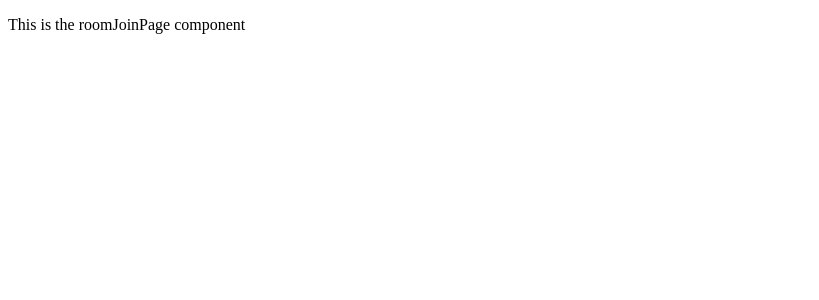
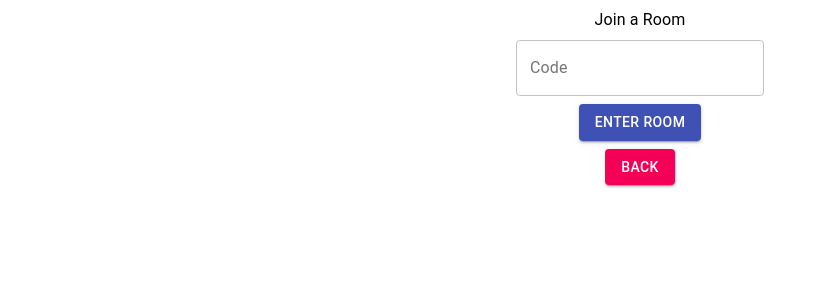
Before and after one commit to lhernandez5/MusicRoom, a React app in the folder music_room/frontend/: page /join in a window 1280 px wide. Shown: the top 300 px of the page, without its empty margins (0-819 px from the left). Built offline with nearby package versions, Linux system fonts and the light colour scheme; the HTML template or start-up script is replaced by a standard one.

Commit message:
added logic for room join page

```diff
--- a/music_room/frontend/src/components/App.js
+++ b/music_room/frontend/src/components/App.js
@@ -3,7 +3,7 @@ import Homepage from "./Homepage";
 
 const App = () => {
   return (
-    <div>
+    <div className="center">
       <Homepage />
     </div>
   );
--- a/music_room/frontend/src/components/RoomJoinPage.js
+++ b/music_room/frontend/src/components/RoomJoinPage.js
@@ -1,11 +1,67 @@
-import React from "react";
+import React, { useState } from "react";
+import { TextField, Button, Grid, Typography } from "@material-ui/core";
+import { Link, useNavigate } from "react-router-dom";
 
 const RoomJoinPage = () => {
+  const [roomCode, setRoomCode] = useState();
+  const [errorMessage, setError] = useState();
+  const navigate = useNavigate();
+
+  const handleTextFieldChange = (e) => {
+    setRoomCode(e.target.value);
+  };
+
+  const roomButtonPressed = () => {
+    const requestOptions = {
+      method: "POST",
+      headers: { "Content-Type": "application/json" },
+      body: JSON.stringify({ code: roomCode }),
+    };
+    fetch("/api/join-room", requestOptions)
+      .then((response) => {
+        console.log(response.json());
+        if (response.ok) {
+          navigate(`/room/${roomCode}`);
+        } else {
+          setError("Room not found.");
+        }
+      })
+      .catch((error) => {
+        console.log(error);
+      });
+  };
+
   return (
-    <div>
-      <p>This is the roomJoinPage component</p>
-    </div>
+    <Grid container spacing={1} alignItems="center">
+      <Grid item xs={12} align="center">
+        <Typography item xs={12}>
+          Join a Room
+        </Typography>
+      </Grid>
+      <Grid item xs={12} align="center">
+        <TextField
+          error={errorMessage}
+          label="Code"
+          placeholder="Enter a Room Code"
+          value={roomCode}
+          helperText={errorMessage}
+          variant="outlined"
+          onChange={handleTextFieldChange}
+        />
+      </Grid>
+      <Grid item xs={12} align="center">
+        <Button variant="contained" color="primary" onClick={roomButtonPressed}>
+          Enter Room
+        </Button>
+      </Grid>
+      <Grid item xs={12} align="center">
+        <Button variant="contained" color="secondary" to="/" component={Link}>
+          Back
+        </Button>
+      </Grid>
+    </Grid>
   );
+
 };
 
 export default RoomJoinPage;
--- a/music_room/frontend/static/css/index.css
+++ b/music_room/frontend/static/css/index.css
@@ -16,5 +16,11 @@ body {
 #root {
   width: 100%;
   height: 100%;
-  display: flex;
 }
+
+.center {
+  position: absolute;
+  top: 50%;
+  left: 50%;
+  transform: translate(-50%, -50%);
+}
--- a/music_room/frontend/templates/frontend/index.html
+++ b/music_room/frontend/templates/frontend/index.html
@@ -6,7 +6,10 @@
     <title>Music Controller</title>
     {% load static %}
     <script src="https://ajax.googleapis.com/ajax/libs/jquery/3.5.1/jquery.min.js"></script>
-
+    <link
+      rel="stylesheet"
+      href="https://fonts.googleapis.com/css?family=Roboto:300,400,500,700&display=swap"
+    />
     <link rel="stylesheet" type="text/css" href="{% static "css/index.css" %}"
     />
   </head>
```
Also changed, not shown: music_room/frontend/src/components/CreateRoomPage.js (+11 -9 lines), 2 other files (tests, documents, lock files or other folders).
